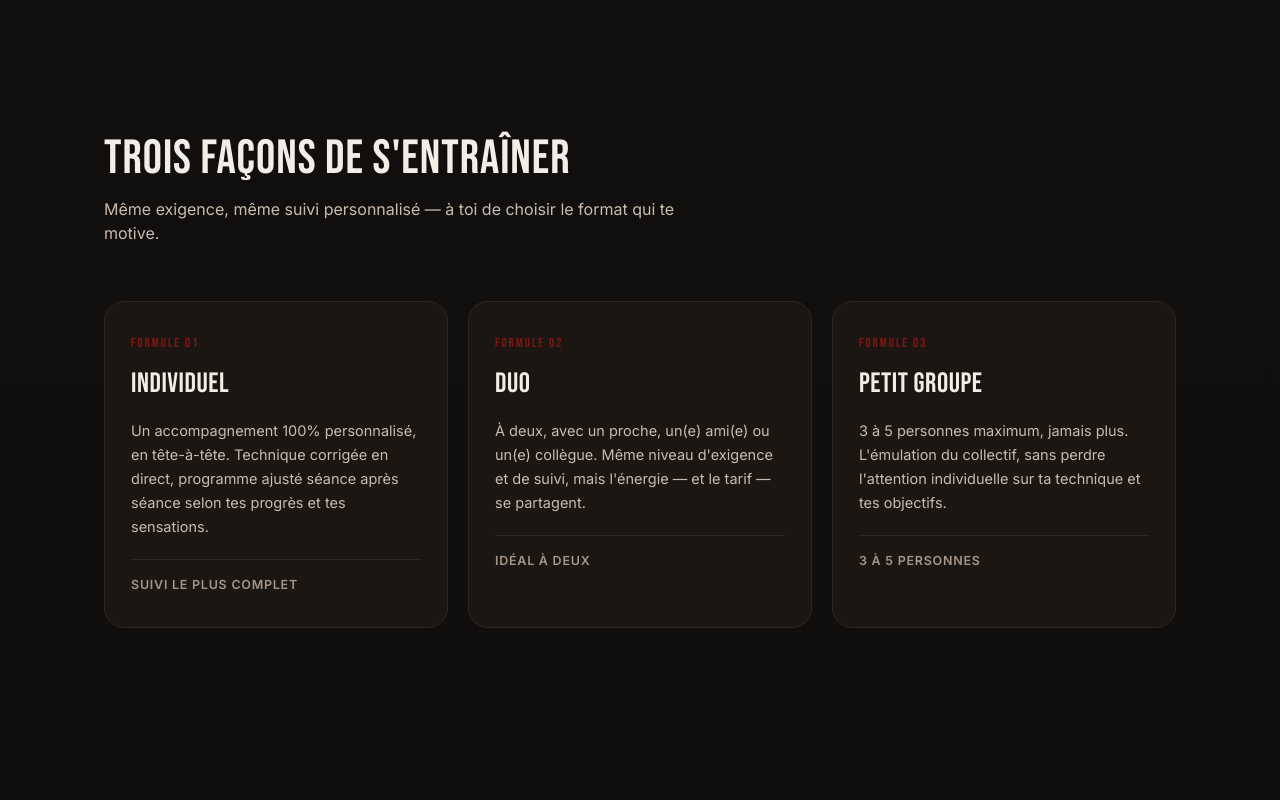
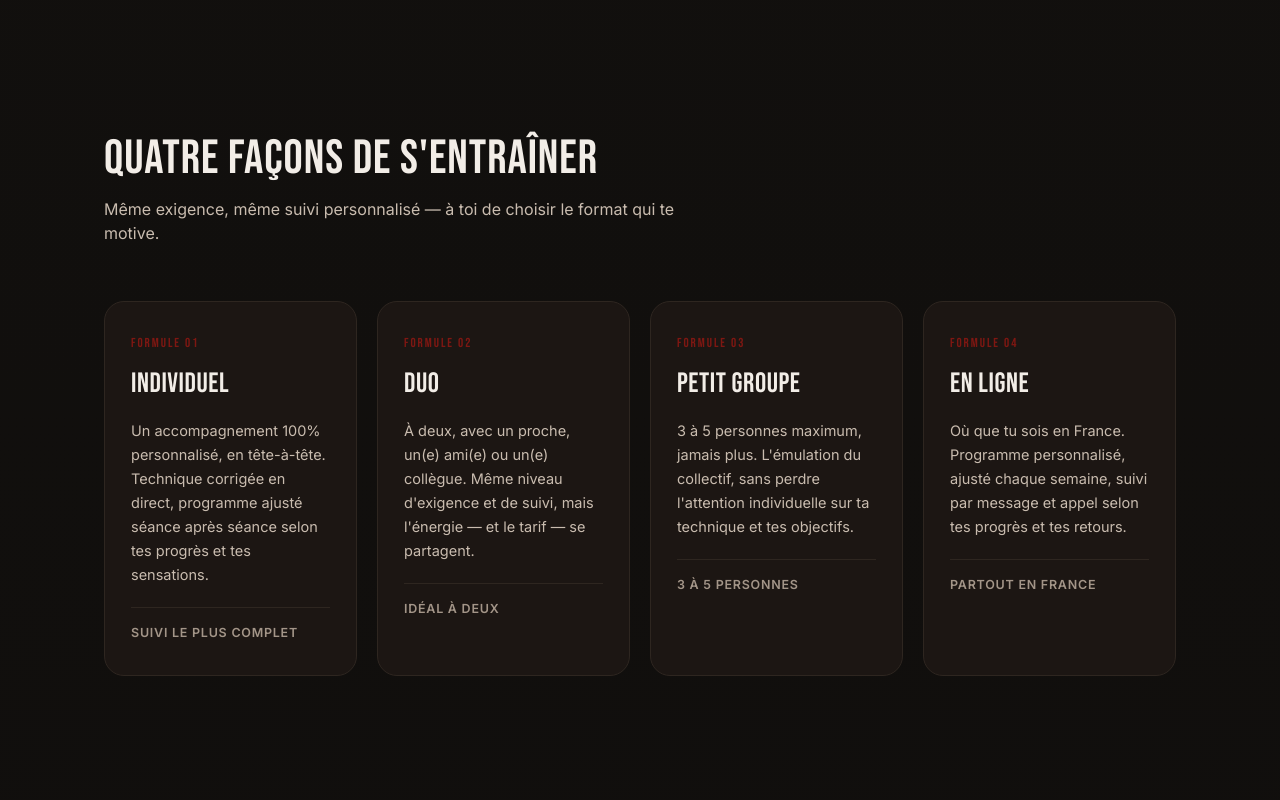
Before and after one commit to alexcoaching00-jpg/alex-coaching-site, a plain HTML site: page index.html in a window 1280 px wide. Shown: the part 860-1660 px from the top of the page. Drawn offline with Linux system fonts and the light colour scheme.

Commit message:
Add files via upload

```diff
--- a/index.html
+++ b/index.html
@@ -126,8 +126,9 @@
   .section-head p{color:var(--white2); margin-top:14px; font-size:16px}
 
   /* -- offres -- */
-  .offres-grid{display:grid; grid-template-columns:repeat(3,1fr); gap:20px}
-  @media (max-width:900px){ .offres-grid{grid-template-columns:1fr} }
+  .offres-grid{display:grid; grid-template-columns:repeat(4,1fr); gap:20px}
+  @media (max-width:900px){ .offres-grid{grid-template-columns:repeat(2,1fr)} }
+  @media (max-width:640px){ .offres-grid{grid-template-columns:1fr} }
   .offre-card{
     background:var(--card); border:1px solid var(--line); border-radius:20px;
     padding:32px 26px; transition:transform .2s, box-shadow .2s, border-color .2s;
@@ -296,7 +297,7 @@
 <section id="offres">
   <div class="wrap">
     <div class="section-head reveal">
-      <h2>Trois façons de s'entraîner</h2>
+      <h2>Quatre façons de s'entraîner</h2>
       <p>Même exigence, même suivi personnalisé — à toi de choisir le format qui te motive.</p>
     </div>
     <div class="offres-grid">
@@ -317,6 +318,12 @@
         <h3>Petit groupe</h3>
         <p>3 à 5 personnes maximum, jamais plus. L'émulation du collectif, sans perdre l'attention individuelle sur ta technique et tes objectifs.</p>
         <div class="foot">3 à 5 personnes</div>
+      </div>
+      <div class="offre-card reveal">
+        <div class="offre-num">FORMULE 04</div>
+        <h3>En ligne</h3>
+        <p>Où que tu sois en France. Programme personnalisé, ajusté chaque semaine, suivi par message et appel selon tes progrès et tes retours.</p>
+        <div class="foot">Partout en France</div>
       </div>
     </div>
   </div>
@@ -448,6 +455,12 @@
         <p>Pack 10 séances : <strong style="color:var(--white)">190€</strong>/pers. (-10%)</p>
         <div class="foot">3 à 5 personnes</div>
       </div>
+      <div class="offre-card reveal">
+        <div class="offre-num">EN LIGNE</div>
+        <h3>79€<span style="font-family:'Inter';font-size:14px;font-weight:600;color:var(--grey)"> / mois</span></h3>
+        <p>Programme + suivi hebdomadaire</p>
+        <div class="foot">Partout en France</div>
+      </div>
     </div>
     <div style="text-align:center;margin-top:36px">
       <a href="#contact" class="btn btn-primary">Réserver mon bilan gratuit</a>
```
